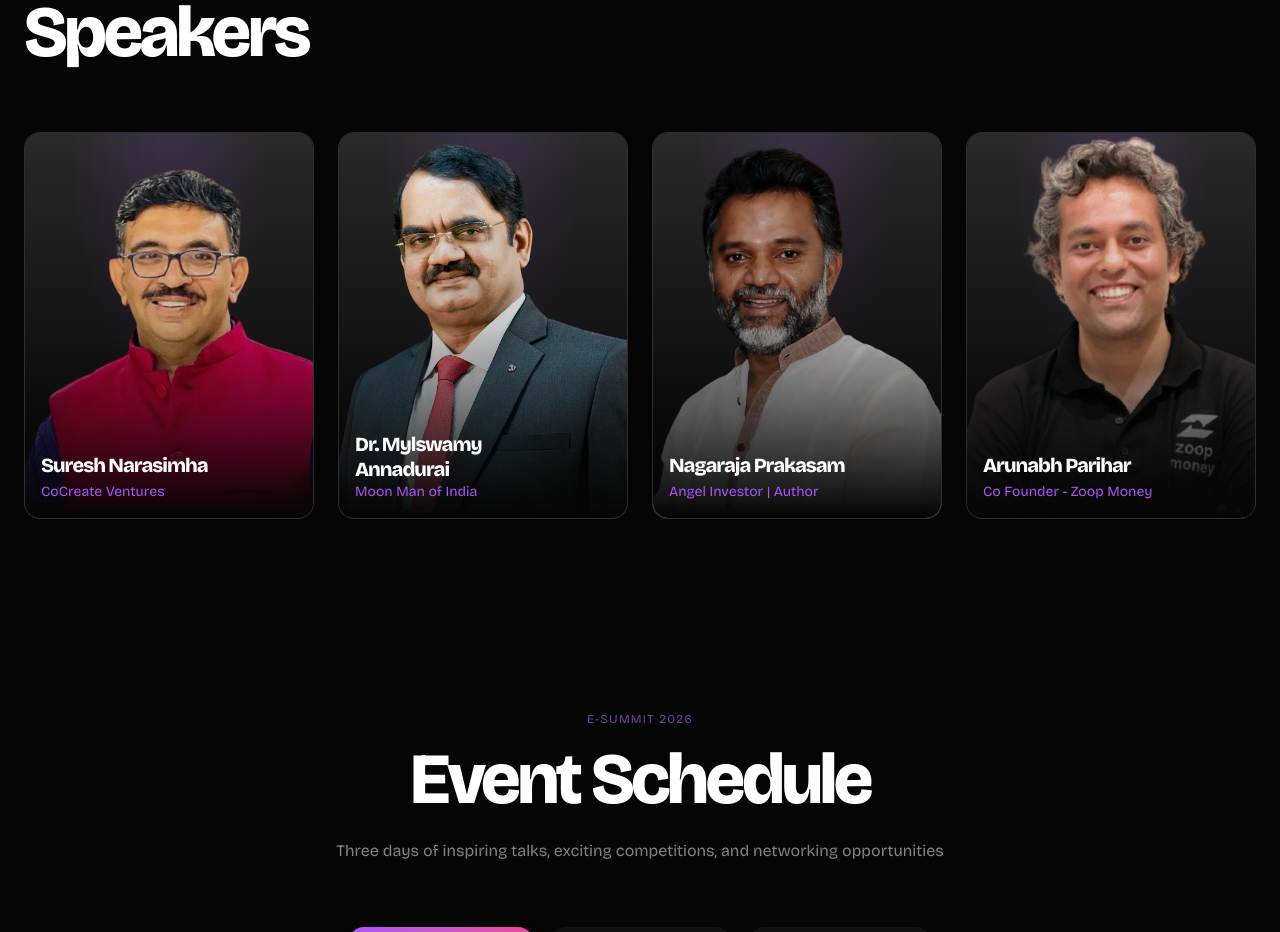
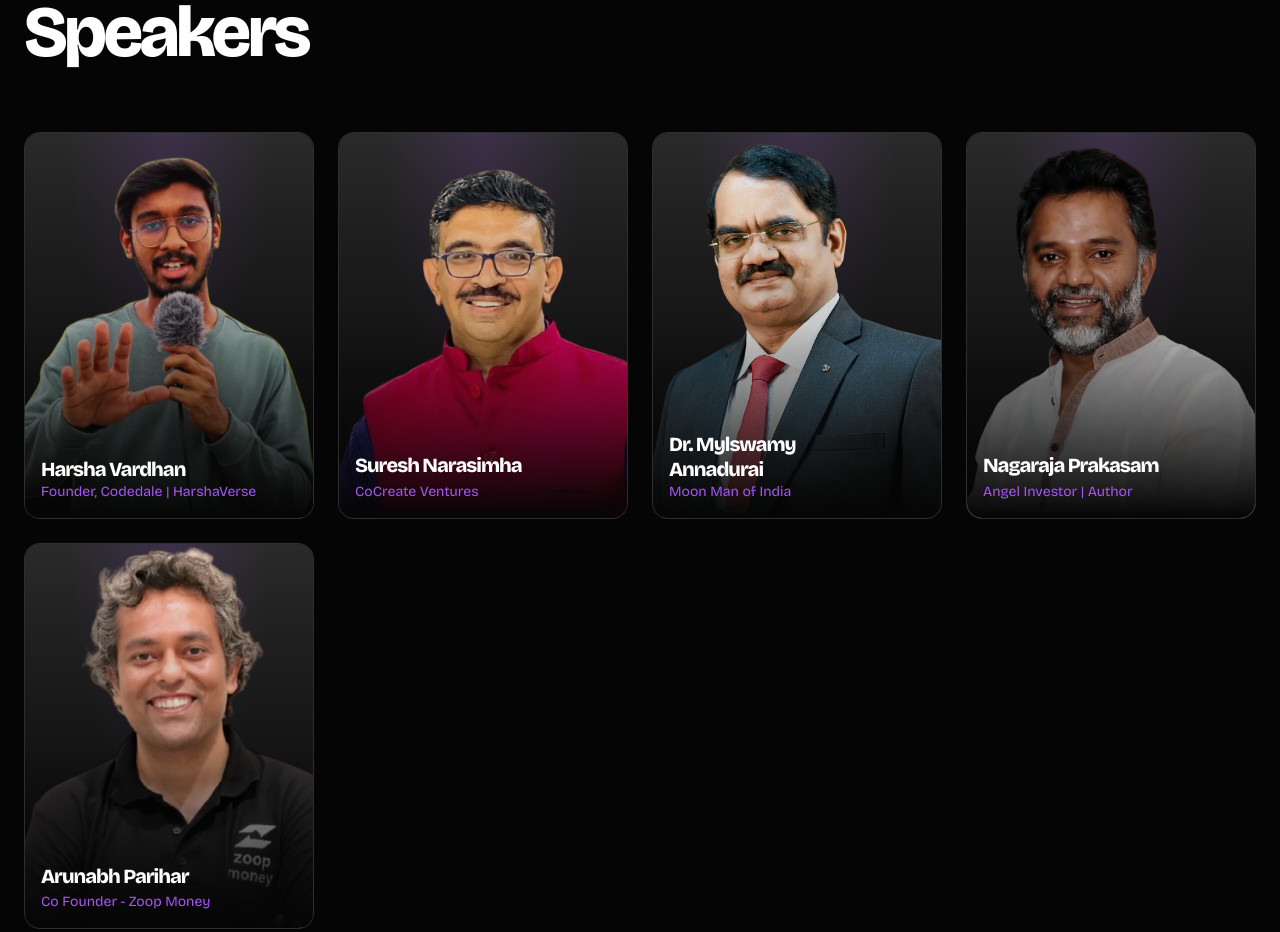
Before and after one commit to YashvanthSankar/esummit26, a Next.js app: page / in a window 1280 px wide. Shown: the part 2620-3552 px from the top of the page. Built offline with nearby package versions, Linux system fonts and the light colour scheme; no server answers.

Commit message:
Add Harsha Vardhan to speakers list and update email to use webp image

```diff
--- a/src/app/api/admin/send-reminder/route.ts
+++ b/src/app/api/admin/send-reminder/route.ts
@@ -363,7 +363,7 @@
                         {
                             name: 'Harsha Vardhan',
                             title: 'Founder, Codedale | HarshaVerse',
-                            image: 'https://yt3.googleusercontent.com/ytc/AIdro_k4k-Gf1X4yHwNjjX4NqJ_1_4X4_4X4_4X4_4X4=s900-c-k-c0x00ffffff-no-rj',
+                            image: 'https://esummit26-iiitdm.vercel.app/speakers/harsha.webp',
                         },
                         {
                             name: 'Dr. Mylswamy Annadurai',
--- a/src/components/SpeakersCarousel.tsx
+++ b/src/components/SpeakersCarousel.tsx
@@ -5,6 +5,14 @@
 import { Linkedin } from 'lucide-react';
 
 const speakers = [
+    {
+        id: 5,
+        name: 'Harsha Vardhan',
+        role: 'Founder, Codedale | HarshaVerse',
+        company: '',
+        image: '/speakers/harsha.webp',
+        linkedin: '',
+    },
     {
         id: 1,
         name: 'Suresh Narasimha',
```
Also changed, not shown: public/speakers/harsha.png (added), public/speakers/harsha.webp (added).
